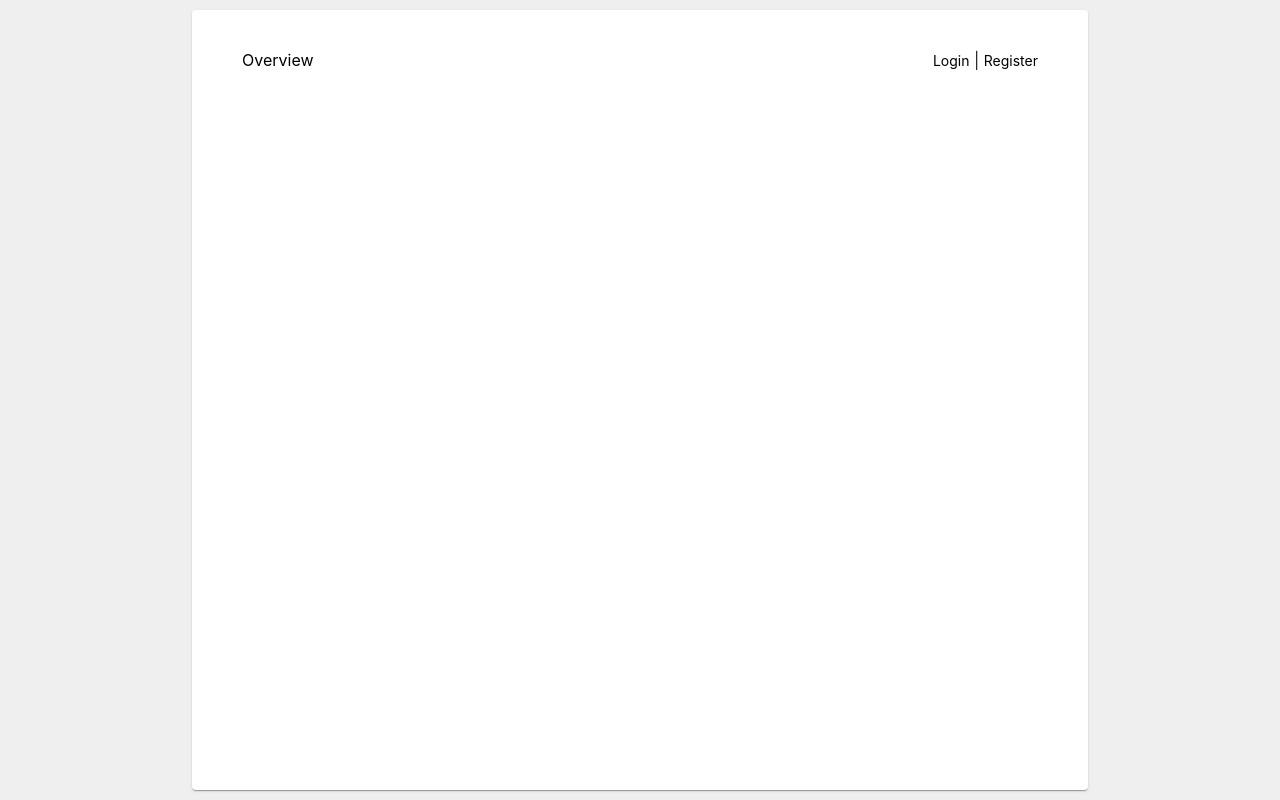
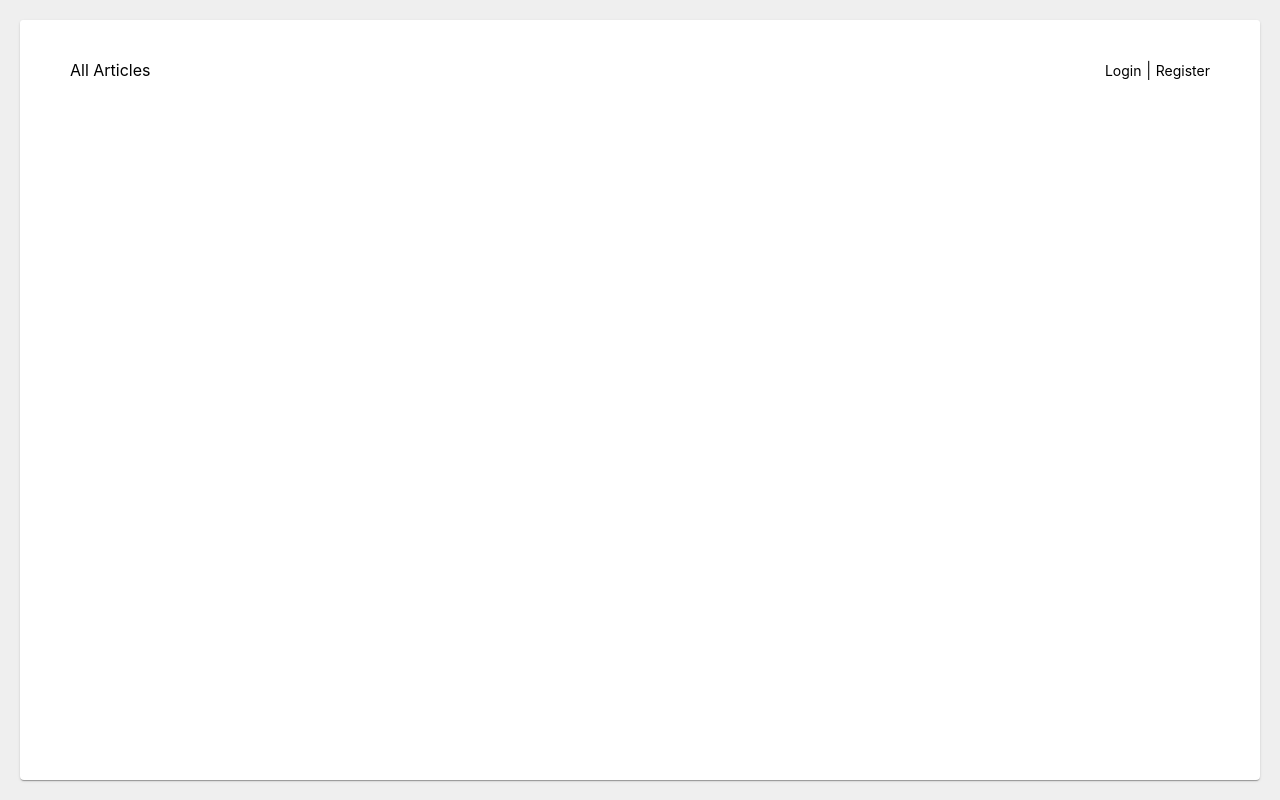
Before and after one commit to announa/blogpost-mern, a React app in the folder client/: page /edit-post in a window 1280 px wide. Built offline with nearby package versions, Linux system fonts and the light colour scheme; the HTML template or start-up script is replaced by a standard one.

Commit message:
upsert stored token, style adjustments

```diff
--- a/client/src/Main.tsx
+++ b/client/src/Main.tsx
@@ -7,15 +7,15 @@ import { NavBar } from './components/nav/NavBar';
 import { routes } from './config/navigation/navigation';
 import { useUserContext } from './context/useUserContext';
 import { useToken } from './hooks/useToken';
+import { AccountSettings } from './pages/account-settings/AccountSettings';
+import { AddPost } from './pages/edit-post/add-post/AddPost';
+import { UpdatePost } from './pages/edit-post/update-post/UpdatePost';
 import { Login } from './pages/login/Login';
 import { Post } from './pages/post/Post';
 import { Posts } from './pages/posts/Posts';
 import { Register } from './pages/register/Register';
-import { UpdatePost } from './pages/edit-post/update-post/UpdatePost';
-import { AddPost } from './pages/edit-post/add-post/AddPost';
-import { AccountSettings } from './pages/account-settings/AccountSettings';
-import { ForgotPassword } from './pages/forgot-password/forgotPassword';
-import { ResetPassword } from './pages/reset-password/resetPassword';
+import { ForgotPassword } from './pages/forgot-password/ForgotPassword';
+import { ResetPassword } from './pages/reset-password/ResetPassword';
 
 const MainContainer = styled('div')({
   height: '100vh',
@@ -29,7 +29,7 @@ const MainContainer = styled('div')({
   position: 'relative',
   padding: '10px',
   backgroundColor: '#efefef',
-  ['@media (min-width: 1200px)']: {
+  ['@media (min-width: 1400px)']: {
     padding: '10px 15vw',
   },
 });
@@ -55,7 +55,7 @@ export const Main = () => {
 
   return (
     <MainContainer>
-      <PaperCard flex={1} cardProps={{ padding: '0 50px 70px' }}>
+      <PaperCard flex={1}>
         <NavBar />
         {userContext?.loading ? (
           <LoadingOverlay open={true} />
--- a/client/src/components/base/form-container/FormContainer.tsx
+++ b/client/src/components/base/form-container/FormContainer.tsx
@@ -6,7 +6,4 @@ export const FormContainer = styled('form')<{ maxWidth?: string }>(({ theme, max
   gap: '24px',
   width: '100%',
   maxWidth: maxWidth ?? 'unset',
-  [theme.breakpoints.up('md')]: {
-    width: '75%',
-  },
 }));
--- a/client/src/components/base/paper-card/PaperCard.tsx
+++ b/client/src/components/base/paper-card/PaperCard.tsx
@@ -1,24 +1,30 @@
 import { Box, BoxProps, Card, CardProps, styled } from '@mui/material';
 import { ReactNode } from 'react';
 
-export const StyledCard = styled(Card)<{ padding?: string }>(({ padding }) => ({
+export const StyledCard = styled(Card)<{ padding?: string; background?: string }>(
+  ({ padding, background }) => ({
     display: 'flex',
     alignItems: 'center',
     flexDirection: 'column',
     gap: '24px',
-  padding: padding ?? '50px',
+    padding: padding ?? 'unset',
     height: '100%',
     position: 'relative',
-}));
+    background: background ?? 'white',
+  })
+);
 
 export interface PaperCardProps extends BoxProps {
   cardProps?: CardProps & { padding?: string };
   children?: ReactNode;
+  background?: string;
 }
-export const PaperCard = ({ cardProps, children, ...boxProps }: PaperCardProps) => {
+export const PaperCard = ({ cardProps, children, background, ...boxProps }: PaperCardProps) => {
   return (
-    <Box borderRadius="4px" width="100%" maxHeight="100%" {...boxProps}>
-      <StyledCard {...cardProps}>{children}</StyledCard>
+    <Box borderRadius="4px" width="100%" maxHeight="100%" {...boxProps} padding="10px">
+      <StyledCard padding='50px' {...cardProps} background={background}>
+        {children}
+      </StyledCard>
     </Box>
   );
 };
--- a/client/src/components/page/page-container/PageContainer.tsx
+++ b/client/src/components/page/page-container/PageContainer.tsx
@@ -8,7 +8,7 @@ export const PageContainer = ({ children, ...props }: BoxProps) => {
       alignItems="center"
       flexDirection="column"
       overflow="auto"
-      padding="120px 50px 0"
+      padding="120px 100px 0"
       {...props}
     >
       {children}
--- a/client/src/components/page/page-header/PageHeader.tsx
+++ b/client/src/components/page/page-header/PageHeader.tsx
@@ -19,10 +19,11 @@ export const PageHeader = ({ title, customElement, fullWidth=false, typographyPr
   return (
     <StyledBox
       marginBottom="40px"
-      width="100%"
+      // width="100%"
       display="flex"
       justifyContent="space-between"
       alignItems="center"
+      // padding='0 112px 0 100px'
       fullWidth={fullWidth}
       {...props}
     >
--- a/client/src/config/navigation/navigation.ts
+++ b/client/src/config/navigation/navigation.ts
@@ -1,6 +1,6 @@
 export const routes = {
   // dashboard: { name: 'Dashboard', baseRoute: '/', route: '/' },
-  posts: { name: 'Overview', baseRoute: '/', route: '/' },
+  posts: { name: 'All Articles', baseRoute: '/', route: '/' },
   addPost: { name: 'Write an Article', baseRoute: '/add-post', route: '/add-post' },
   post: { name: 'Article', baseRoute: '/post', route: '/post/:id' },
   updatePost: { name: 'Edit Article', baseRoute: '/update-post', route: '/update-post/:id' },
--- a/client/src/pages/post/Post.tsx
+++ b/client/src/pages/post/Post.tsx
@@ -83,7 +83,7 @@ export const Post = () => {
     return <NoData title="Post" />;
   }
   if (loading) {
-    return <Loading title="Loading..." maxWidth="700px" />;
+    return <Loading title="Loading..." />;
   }
 
   const EditButtons = (
--- a/client/src/pages/posts/Posts.tsx
+++ b/client/src/pages/posts/Posts.tsx
@@ -106,7 +106,7 @@ export const Posts = () => {
   };
 
   const SearchFields = (
-    <Box width="100%" display="flex" gap="24px" padding="0 20px">
+    <Box width="100%" display="flex" gap="24px">
       <SearchField variant="outlined" placeholder="Author" search={search} setSearch={setSearch} />
       <SearchField
         variant="outlined"
@@ -139,12 +139,12 @@ export const Posts = () => {
     return <NoData title="Posts" />;
   }
   if (loading) {
-    return <Loading textAlign="center" title="Loading..." />;
+    return <Loading title="Loading..." />;
   }
   return (
-    <PageContainer>
-      <PageHeader title="" customElement={SearchFields} />
-      <Grid2 width="100%" container spacing={6} overflow="auto">
+    <PageContainer padding="60px 0 50px">
+      <PageHeader title="" fullWidth  customElement={SearchFields} padding='0 120px' />
+      <Grid2 width="100%" container spacing={1} overflow="auto" padding="0 100px">
         {postsToRender.map((post) => (
           <Post key={post.id} post={post} />
         ))}
--- a/client/src/pages/posts/components/Post.tsx
+++ b/client/src/pages/posts/components/Post.tsx
@@ -6,7 +6,7 @@ import { routes } from '../../../config/navigation/navigation';
 import { Post as PostType } from '../../../types/types';
 import { formatDate } from '../../../utils/formatDate';
 
-const PostContainer = styled(Box)({
+const PostContainer = styled(Grid2)({
   transition: 'background 100ms ease-in-out',
   '&:hover': { background: '#f6f6f6' },
 });
@@ -17,9 +17,9 @@ export interface PostProps {
 
 export const Post = ({ post }: PostProps) => {
   return (
-    <Grid2 key={post.id} size={{ xs: 12, md: 6, lg: 4 }}>
+    <PostContainer key={post.id} size={{ xs: 12, md: 6 }} >
       <Link to={`${routes.post.baseRoute}/${post.id}`} hoverColor="black">
-        <PostContainer padding="20px">
+        <Box padding="20px">
           <PostImage
             src={post.image?.data}
             boxProps={{ borderRadius: 0, sx: { backgroundColor: '#f9f9f9' } }}
@@ -32,8 +32,8 @@ export const Post = ({ post }: PostProps) => {
             <Date>{formatDate(post.createdAt)}</Date>
             <Summary>{post.summary}</Summary>
           </Box>
-        </PostContainer>
+        </Box>
       </Link>
-    </Grid2>
+    </PostContainer>
   );
 };
--- a/client/src/pages/register/Register.tsx
+++ b/client/src/pages/register/Register.tsx
@@ -6,15 +6,15 @@ import { useNavigate } from 'react-router-dom';
 import validator from 'validator';
 import { z } from 'zod';
 import { Link } from '../../components/base/link/Link';
+import { LoadingOverlay } from '../../components/base/loading-overlay/LoadingOverlay';
 import { PaperCard } from '../../components/base/paper-card/PaperCard';
 import { PageContainer } from '../../components/page/page-container/PageContainer';
 import { PageHeader } from '../../components/page/page-header/PageHeader';
 import { routes } from '../../config/navigation/navigation';
+import { useError } from '../../hooks/useError';
 import { handleError } from '../../utils/errorHandling';
 import { UserData, UserForm } from '../account-settings/form/UserForm';
 import { initialUserData, PASSWORD_REGEX, userErrorMessages } from '../account-settings/form/utils';
-import { useError } from '../../hooks/useError';
-import { LoadingOverlay } from '../../components/base/loading-overlay/LoadingOverlay';
 
 const userInputParser = z
   .object({
@@ -53,7 +53,7 @@ export const Register = () => {
   const handleRegistration = async (event: FormEvent, userData: UserData) => {
     event.preventDefault();
     try {
-      setLoading(true)
+      setLoading(true);
       // eslint-disable-next-line @typescript-eslint/no-unused-vars
       const { repeatPassword, ...data } = userData;
       await axios.post(`${import.meta.env.VITE_AUTH_URL}${routes.register.route}`, data, {
@@ -66,13 +66,13 @@ export const Register = () => {
     } catch (error: unknown) {
       handleError(error, enqueueSnackbar);
     }
-    setLoading(false)
+    setLoading(false);
   };
 
   return (
     <PageContainer>
       <PaperCard maxWidth="500px" maxHeight="unset" marginBottom="50px">
-        <PageHeader title="Register" textAlign="center" />
+        <PageHeader title="Register" textAlign="center" typographyProps={{width: '100%'}}/>
         <UserForm
           fullWidth
           userData={userData}
```
Also changed, not shown: client/src/pages/login/Login.tsx (+8 -13 lines), 1 other file (tests, documents, lock files or other folders). Lines whose indentation alone changed are shown as unchanged.
